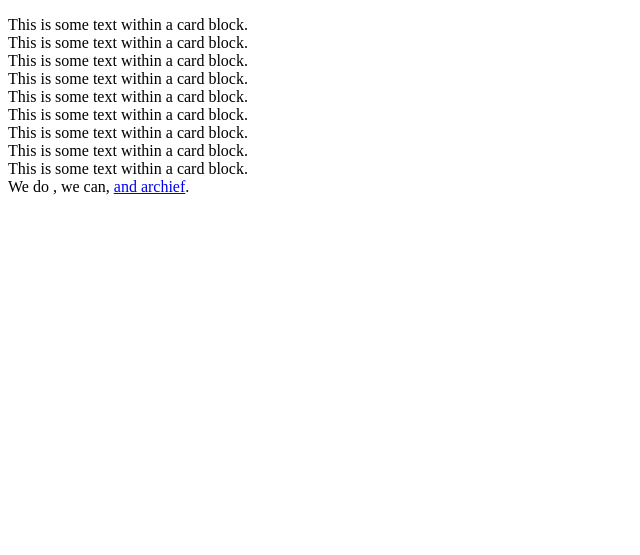
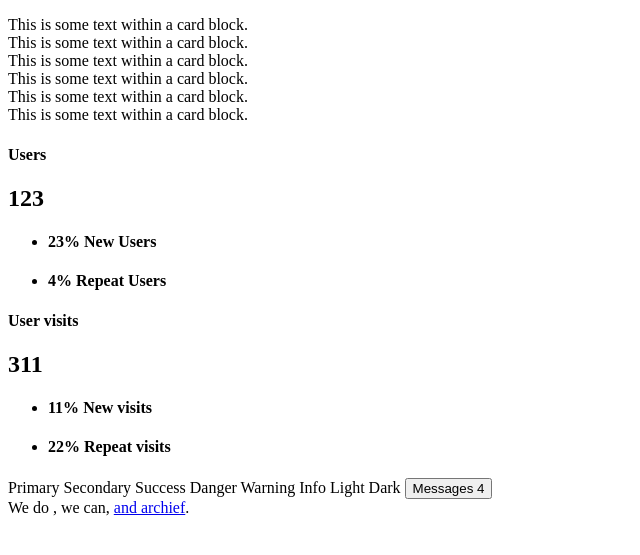
Before and after one commit to fabian1983/Pindex, a PHP site: page /pages/blank/content.php in a window 1280 px wide. Shown: the part 83-638 px from the top of the page, without its empty margins (0-640 px from the left). Run offline with PHP 8.4, Linux system fonts and the light colour scheme.

Commit message:
dynamic time

```diff
--- a/pages/blank/content.php
+++ b/pages/blank/content.php
@@ -1,4 +1,17 @@
-        <!-- ============================================================== -->
+
+
+<?php
+
+$seconds = date('s');
+
+$newusers = 1+$seconds+10;
+$repeatusers = 2+$seconds-10;
+$newuservisits = 3+$seconds*2/3;
+$repeatuservisits = 4+$seconds*3/2;
+?>
+
+
+  <!-- ============================================================== -->
         <!-- Page wrapper  -->
         <!-- ============================================================== -->
         <div class='page-wrapper'>
@@ -89,23 +102,99 @@
 
                 <div class='row'>
                     <div class='col-3'>
-                        <div class='card'>
+                         <div class='card'>
                             <div class='card-body'>
-                                This is some text within a card block.
+                                <div class='d-flex align-items-center'>
+                                    <div>
+                                        <h4 class='card-title text-secondary'>Users</h4>
+                                    </div>
+        			    <div class='ml-auto'>
+                                        <h2 class='font-light text-secondary'>1<?=$newusers?></h2>
+                                    </div>
+                                </div>
+                                <div class='m-t-20 m-b-10'>
+                                    <ul class='list-style-none m-t-10'>
+                                        <li>
+                                            <div class='d-flex align-items-center'>
+                                                <div>
+                                                    <h4 class='mb-0 font-medium text-secondary'><?=$newusers?>% <span class='font-normal font-14 text-secondary op-5 m-l-5'>New Users</span></h4>
+                                                </div>
+                                            </div>
+                                            <div class='progress m-t-10 user-progress-bg'>
+                                                <div class='progress-bar bg-secondary' role='progressbar' style='width: <?=$newusers?>%' aria-valuenow='<?=$newusers?>' aria-valuemin='0' aria-valuemax='100'></div>
+                                            </div>
+                                        </li>
+                                        <li class='m-t-30'>
+                                            <div class='d-flex align-items-center'>
+                                                <div>
+                                                    <h4 class='mb-0 font-medium text-secondary'><?=$repeatusers?>% <span class='font-normal font-14 text-secondary op-5 m-l-5'>Repeat Users</span></h4>
+                                                </div>
+                                            </div>
+                                            <div class='progress m-t-10 user-progress-bg'>
+                                                <div class='progress-bar bg-secondary' role='progressbar' style='width: <?=$repeatusers?>%' aria-valuenow='<?=$repeatusers?>' aria-valuemin='0' aria-valuemax='100'></div>
+                                            </div>
+                                        </li>
+                                    </ul>
+                                </div>
                             </div>
                         </div>
                     </div>
-                    <div class='col-3'>
-                        <div class='card'>
+
+
+
+		<div class='col-3'>
+                         <div class='card'>
                             <div class='card-body'>
-                                This is some text within a card block.
+                                <div class='d-flex align-items-center'>
+                                    <div>
+                                        <h4 class='card-title text-secondary'>User visits</h4>
+                                    </div>
+                                    <div class='ml-auto'>
+                                        <h2 class='font-light text-secondary'>3<?=$newuservisits?></h2>
+                                    </div>
+                                </div>
+                                <div class='m-t-20 m-b-10'>
+                                    <ul class='list-style-none m-t-10'>
+                                        <li>
+                                            <div class='d-flex align-items-center'>
+                                                <div>
+                                                    <h4 class='mb-0 font-medium text-secondary'><?=$newuservisits?>% <span class='font-normal font-14 text-secondary op-5 m-l-5'>New visits</span></h4>
+                                                </div>
+                                            </div>
+                                            <div class='progress m-t-10 user-progress-bg'>
+                                                <div class='progress-bar bg-secondary' role='progressbar' style='width: <?=$newuservisits?>%' aria-valuenow='<?=$newuservisits?>' aria-valuemin='0' aria-valuemax='100'></div>
+                                            </div>
+                                        </li>
+                                        <li class='m-t-30'>
+                                            <div class='d-flex align-items-center'>
+                                                <div>
+                                                    <h4 class='mb-0 font-medium text-secondary'><?=$repeatuservisits?>% <span class='font-normal font-14 text-secondary op-5 m-l-5'>Repeat visits</span></h4>
+                                                </div>
+                                            </div>
+                                            <div class='progress m-t-10 user-progress-bg'>
+                                                <div class='progress-bar bg-secondary' role='progressbar' style='width: <?=$repeatuservisits?>%' aria-valuenow='<?=$repeatuservisits?>' aria-valuemin='0' aria-valuemax='100'></div>
+                                            </div>
+                                        </li>
+                                    </ul>
+                                </div>
                             </div>
                         </div>
                     </div>
+
                     <div class='col-6'>
                         <div class='card'>
                             <div class='card-body'>
-                                This is some text within a card block.
+                                <span class='label label-rounded label-primary'>Primary</span>
+				<span class='label label-rounded btn-secondary'>Secondary</span>
+				<span class='label label-rounded label-success'>Success</span>
+				<span class='label label-rounded label-danger'>Danger</span>
+				<span class='label label-rounded label-warning'>Warning</span>
+				<span class='label label-rounded label-info'>Info</span>
+				<span class='label label-rounded btn-light'>Light</span>
+				<span class='label label-rounded btn-dark'>Dark</span>
+				<button type='button' class='btn label-primary'>
+  					Messages <span class='label label-rounded label-danger'>4</span>
+				</button>
                             </div>
                         </div>
                     </div>
--- a/pages/blank/index.php
+++ b/pages/blank/index.php
@@ -2,7 +2,7 @@
 <?php
 
 $pagetitle = "Blank Template"; //- The Ultimate Multipurpose admin template
-$sidemenuoffline = "0"; //1 = true
+$sidemenuoffline = "1"; //1 = true
 
 
 include "pages/blank/header.php"; ?>
```
